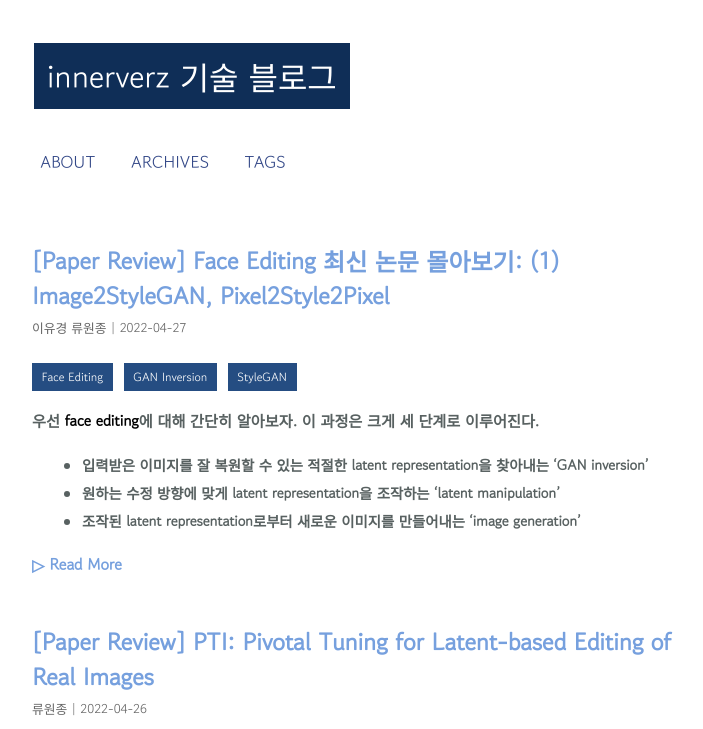
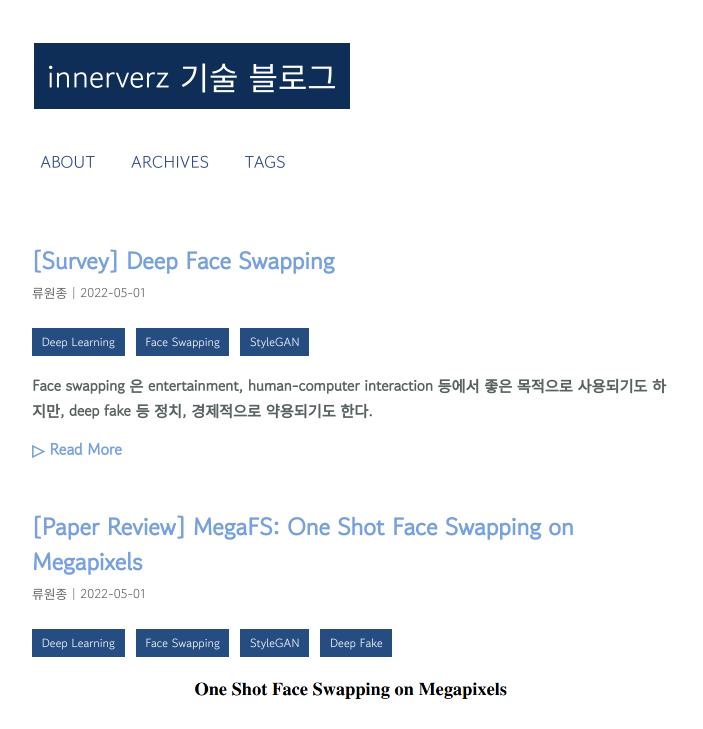
Before and after one commit to Innerverz-AI/Innerverz-AI.github.io, a Jekyll site: the page built from index.html, in a window 1280 px wide and 1400 px high. Shown: the top 729 px of the window, without its empty margins (288-991 px from the left). Built offline with Jekyll 4.4.1, drawn with Linux system fonts in a browser that asks for light colours; some web fonts are replaced; the list of posts is cut into pages by our own code; some of the changed lines change nothing that is shown.

Commit message:
new pose: MegaFS

```diff
--- a/_posts/face-editing/2022-04-26-review-PTI.md
+++ b/_posts/face-editing/2022-04-26-review-PTI.md
@@ -8,15 +8,13 @@ tags: [Deep Learning, GAN Inversion, PTI, Latent Manipulation]
 
 ![title](/assets/posts/face-editing/2022-04-26-review-PTI/title.PNG){: width="100%", height="100%"}<br>
 
-![main](/assets/posts/face-editing/2022-04-26-review-PTI/main.PNG){: width="100%", height="100%"}<br>
-
 # Motivation
 Real image editing 을 위해서는 reconstruction 과 editing 둘 다 잘되어야 하는데 좋은 방법 없을까?
 
 # Summary
 1. Generator 를 주어진 real image 에 finetuning 해서 reconstruction 성능을 끌어올린다.
 
-2. Distortion-editability trade-off 를 극복함으로써 editing 성능을 유지한다.
+2. Distortion-editability trade-off 를 극복함으로써 editing 성능도 놓치지 않는다.
 
 3. Real imag editing 이 가능하며, multi images 도 pivotal tuning 가능하다.
 
@@ -31,13 +29,13 @@ Real image editing 을 위해서는 reconstruction 과 editing 둘 다 잘되어
 
 - 같은 W+ space 를 이용하더라도, encoder-based GAN inversion 보다 optimization-based GAN inversion 의 reconstruction 성능이 더 좋다. 하지만 editing 능력은 전자가 후자보다 더 낫다.
 
-> 이 문제를 distortion-editability trade-off 라고 부른다. W+ space 의 latent vetor 중에서도 W space 에 가까운 것일수록 editability 가 좋다. e4e 에서는 W+ latent space 의 latent vector 중에서도 W space 에 근접한 것들을 찾아내 reconstruction 과 editing 성능을 동시에 잡으려 했고, 이런 latent vector 를 sweetie-spot 라고 했다.
+> Real image 에 대해 reconstruction 이 잘 되는 w vector 를 찾을수록 editing 능력이 떨어지는 현상을 보인다. 이 문제를 distortion-editability trade-off 라고 부른다. W+ space 의 latent vetor 중에서도 W space 에 가까운 것일수록 editability 가 좋다. e4e 에서는 W+ latent space 의 latent vector 중에서도 W space 에 근접한 것들을 찾아내 reconstruction 과 editing 성능을 동시에 잡으려 했고, 이런 latent vector 를 sweetie-spot 라고 했다.
 
 
 ## Inversion
 - Inversion step 의 목적은 real image $x$ 에 대응하는 $w_p$ 를 찾는 것이다.
 
-- 아래와 같은 Loss function 을 이용해 optimization 한다.
+- 아래와 같은 Loss function 을 이용해 latent vector $w$ 를 optimization 한다. 즉 generator 에 $w$ 를 입력했을 때 $x$ 를 잘 복원하도록, $w$ 를 조금씩 수정하는 과정을 반복한다.
 
 $$
 w_p, n=\underset{w, n}{\operatorname{argmin}} \ L_{LPIPS}(x, G(w, n; \theta))+\lambda_nL_n(n))
--- /dev/null
+++ b/_posts/face-swapping/2022-05-01-paper-review-MegaFS.md
@@ -0,0 +1,155 @@
+---
+layout: post
+title:  "[Paper Review] MegaFS: One Shot Face Swapping on Megapixels"
+date:   2022-05-01
+author: 류원종
+tags: [Deep Learning, Face Swapping, StyleGAN, Deep Fake]
+---
+
+![title](/assets/posts/face-swapping/MegaFS/title.PNG){: width="100%", height="100%"}<br>
+
+# Motivation
+Face Swapping 기술이 좋긴한데 해상도가 너무 낮네?
+
+StyleGAN 을 이용해 고해상도 face swapping 이미지를 생성해보자!
+
+# Methods
+
+![scheme](/assets/posts/face-swapping/MegaFS/scheme.PNG){: width="100%", height="100%"}<br>
+
+Face swapping 의 목표는 source image $x_s$ 로부터 identity 를, target image $x_t$ 로부터 attributes 를 추출한 뒤, 이들을 합친 $y_{s2t}$ 를 생성하는 것이다.
+
+이 과정을 세 단계로 구분해서 생각해볼 수 있다.
+- Stage I. Face Encoding
+  - $x_s$ 와 $x_t$ 를 각각 latent vector $S \in W^{++}$ 로 표현한다.
+    - 부자연스러운 image-level image editing 이 아닌, 자연스러운 이미지를 생성할 수 있는 latent-level manipulation 이 가능해진다.
+  - Latent vector $S$는 $C \in R^{4 \times 4\times 512}$ , $L^{low} \in R^{4 \times 512}$ , $L^{high} \in R^{14 \times 512}$ 로 구성된다.
+  - $L^{low}$ 는 이미지의 sparse information 을, $L^{high}$는 이미지의 fine information 을 포함한다.
+- Stage II. Latent Code Manipulation
+  - Swapped face $y_{s2t}$ 의 정보를 담은 latent vector, $S_{s2t}$ 를 만든다.
+  - $S_t$ 의 $C_t$ 와 $L_t^{low}$ 를 그대로 가져와 $S_{s2t}$ 의 $C$ 와 $L^{low}$로 사용한다.
+  - $L_s^{high}$ 와 $L_t^{high}$ 둘을 섞어 $L_{s2t}$ 를 만들고, 이를 $S_{s2t}$ 의 $L^{high}$로 사용한다.
+- Stage III. Face Generation
+  - StyleGAN2 generator 에 $S_{s2t}$ 를 입력해 swapped face 를 생성한다.
+
+이 논문에서는 Stage I 에서 Hierarchial Represntation Face Encoder 를, Stage II 에서 Face Transfer module 을 제안한다. Stage III 에서는 StyleGAN2 generator 를 그대로 사용한다.
+
+## 3.1 Hierarchial Representation Face Encoder (HieRFE)
+
+![title](/assets/posts/face-swapping/MegaFS/HieRFE.PNG){: width="100%", height="100%"}<br>
+
+Face swapping 의 첫 단계는 이미지로부터 정보를 추출하는 것이다. 이를 위해 저자들은 feature pyramid strcture 를 이용한 Hierarchial Encoder 를 제안한다. 이미지를 HieRFE 에 입력하면 Residual Block 들을 통과하며 feature pyramid 를 생성한다. 각 단계의 feature map 들은 mapping network 를 통과해 18 개의 single latent vector 로 표현된다. 그 중 일부는 4x512 크기의 low-level topology information $L^{low}$ 로, 나머지는 14x512 크기의 high-level semantic information $L^{high}$ 로 분류된다.
+
+>
+이 방법은 pixel2Style2pixel 에서 제안하는 방법과 비슷하지만, styleGAN 에서 상수로 고정되어 있는 initial feature map $C \in R^{4 \times 4\times 512}$ 까지 구해낸다는 점이 다르다.
+>
+
+## 3.2 Face Transfer Module (FTM)
+
+![title](/assets/posts/face-swapping/MegaFS/FTB.PNG){: width="100%", height="100%"}<br>
+
+위 3.1 에서 두 이미지의 정보를 추출했으니 이제 둘을 잘 섞어줄 차례다. $L^{low}$ 는 얼굴의 방향, 얼굴의 구조 등 굵직한 정보를 담당하고 있는데, swapped face 의 얼굴형이나 얼굴 방향은 target image 를 따라야 하므로 $L_{target}^{low}$ 를 사용한다. $L^{high}$ 는 눈코입의 형태, 표정, 색감 등 다양한 정보를 포함하고 있는데, 눈코입 등의 형태는 source image 를, 표정과 조명 정보는 target image 를 따라야 하므로 $L^{high}$ 는 둘을 섞어야 한다.
+
+두 이미지로부터 추출한 $L_t^{high}$ 와 $L_s^{high}$ 를 잘 섞어 swapped face 를 표현할 수 있는 representation vetor $L_{s2t}^{high}$ 를 얻어내기 위해 Face Transfer Moduel (FTM) 을 제안했다. FTM 은 $L^{high}$의 각 레이어별로 하나씩 Face Transfer Block (FTB) 를 두어 총 14개의 FTB 를 포함한다. FTB 는 $l_t^{high}$ 와 $l_s^{high}$ 를 하나씩 입력받아 $l_s2t$를 만들어낸다. FTB 는 Transfer cell 3개로 이루어져 있는데, 위 그림처럼 두 벡터가 입력으로 들어간다. Transfer cell 의 두 입력값을 각각 a, b 라고 하면, 아래와 같은 연산을 통해 출력값을 계산한다.
+
+$$
+c = concat(a, b)
+$$
+
+$$
+a' = TanH(MN_2(Sigmoid(MN_1(c) \times a)) + a)
+$$
+
+$$
+b' = TanH(MN_2(Sigmoid(MN_1(c) \times b)) + b)
+$$
+
+
+마지막으로, trainable weight $w \in R^{1 \times 512}$ 를 이용해 $l_{s2t}$ 를 얻는다.
+
+$$
+l_{s2t} = \sigma(w)\hat{l}_t^{high} + (1-\sigma(w)) \hat{l}_s^{high}
+$$
+
+그리고 14개의 $l_{s2t}$ 를 모아 $L_{s2t}$ 를 완성한다.
+
+## 3.3 High-Fidelity Face Generation
+
+StyleGAN 을 그대로 사용하긴 한다. 자신들이 제안한 모듈들이 styleGAN 의 latent space 를 확장했기 때문에 얼굴을 표현하는 능력이 좋아지고 학습 과정이 효율적이라고 하는데, 논문에서 주장하는 설명이 논리적이지 않아 생략한다.
+
+# Training
+
+이 논문에서 제안한 두 모듈은 순차적으로 학습한다. 즉 two stage learning 이다.
+
+## Objective functions of HieRFE
+
+이전 논문들처럼 $L_{rec}$, $L_{LPIPS}$, $L_{id}$ 를 사용한다. 추가로 pose 와 expression 에 가이드를 주기 위해 landmark loss 를 추가한다.
+
+$$
+L_{ldm} = ||P(x) - P(\hat{x})||_2
+$$
+
+
+## Objective functions of FTM
+
+HieRFE 를 학습할 때와 마찬가지로 $L_{rec}$, $L_{LPIPS}$, $L_{id}$, $L_{ldm}$ 을 사용하며, 학습과정을 안정화하기 위해 $L_{norm}$ 를 추가한다.
+
+$$
+L_{norm} = ||L_s^{high} - L_{s2t}||_2
+$$
+
+## Dataset
+
+CelebA, CelebA-HQ, FFHQ, FaceForensics++ 등을 사용했다.
+StyleGAN 으로 200k 장의 이미지를 생성해 보조적으로 사용했다.
+
+## Details
+
+Learning rate 은 0.01 로 설정했다. HieRFE 와 FTM 은 순차적으로 10 epoch 씩 학습했다. 학습에는 CelebA, CelebA-HQ, FFHQ, 그리고 추가로 제작한 보조 데이터를 이용했다. 학습 시간은 Tesla V100 GPU 를 3대 써서 5일이 걸렸다.
+
+# Results
+
+## MegaFS
+
+![result2](/assets/posts/face-swapping/MegaFS/result2.PNG){: width="100%", height="100%"}<br>
+
+다양한 포즈와 표정에도 변환이 잘 된다.
+
+## Comparison with existing methods
+
+![result1](/assets/posts/face-swapping/MegaFS/result1.PNG){: width="100%", height="100%"}<br>
+
+Faceshifter 와 MegaFS 가 가장 좋은 성능을 보이는데, Faceshifter 의 경우 face encoder 에서 뽑혀진 정보는 identity 와 다른 attributes 가 완벽히 disentangled 되어 있지 않다.
+
+## ablation study: W++ space
+
+![result3](/assets/posts/face-swapping/MegaFS/result3.PNG){: width="100%", height="100%"}<br>
+
+Reconstruction 테스트 결과인데, W+ space 를 쓰는 경우 sunglass, eyeglasses, eye gaze 등을 재현하는데 실패했다.
+
+## ablation study: FTM
+
+![ftm](/assets/posts/face-swapping/MegaFS/ftm.PNG){: width="100%", height="100%"}<br>
+
+이 논문에서는 $L_t^{high}$ 와 $L_s^{high}$ 를 잘 섞어 $L_{s2t}^{high}$ 를 만드는 방법을 제안했는데, 이 방법에 대한 유효성을 검증한다. 이를 위해 세 가지 방법을 비교했는데, 첫 번쨰는 $L_t^{high}$ 와 $L_s^{high}$ 를 섞지 않고 $L_s^{high}$ 만을 사용하는 것이다. 이를 latent code replacement (LCR) 이라고 한다. 두 번째는 아래 그림처럼 self-attention 방식을 이용한 것으로, ID injection 이라고 부른다. 세 번째는 이 논문에서 제안한 FTM 을 사용하는 방식이다.
+
+위 그림에서 결과를 볼 수 있듯, LCR 방식은 target image 의 appearance 정보를 잃어버렸기 때문에 피부 색이 target 과 다르다. ID injection 은 target 의 expression 을 가져오는데 가장 효과적이었다. FTM 은 ID similarty 가 가장 높고, pose error 가 가장 낮았다.
+
+![idinjection](/assets/posts/face-swapping/MegaFS/idinjection.PNG){: width="100%", height="100%"}<br>
+
+
+# Conclusion
+
+- HieRFE: $W^{++}$ space 를 이용해 얼굴 복원 능력을 높였다.
+
+- FTM: id loss 외에 추가적인 loss function 없이 identity 를 잘 옮겨왔다.
+
+- Image generation: StyleGAN 을 이용해 고해상도 이미지를 생성할 수 있었고, 동시에 학습 시간과 메모리 사용량을 줄였다.
+
+# My opinion
+
+- 저자들이 FTM 에서 Transfer cell 을 구성한 원리를 설명했지만, 논리적이지 않아 삭제했다.
+
+- FTM, ID injection 을 비교했을 때 어떤 방식이 확실히 좋다고 말하기 애매하다.
+
+- StyleGAN 을 사용해 해상도를 높였다는 점은 의미 있으나, 성능이 개선되어져야 할 필요는 있다.
--- /dev/null
+++ b/_posts/face-swapping/2022-05-01-survey-face-swapping.md
@@ -0,0 +1,35 @@
+---
+layout: post
+title:  "[Survey] Deep Face Swapping"
+date:   2022-05-01
+author: 류원종
+tags: [Deep Learning, Face Swapping, StyleGAN]
+---
+
+Face swapping 은 entertainment, human-computer interaction 등에서 좋은 목적으로 사용되기도 하지만, deep fake 등 정치, 경제적으로 약용되기도 한다.
+
+Face swapping 을 위해 이미지 두 장(source & target)을 입력 받는데, source 는 identity 를, target 은 pose, expression, illumination, background 등을 제공하는 이미지를 의미한다.
+
+현존하는 Face Swapping 방법은 크게 두 부류로 나눌 수 있다. 첫 번째는 대상이 정해져 있는 subject-specific, 두 번째는 임의의 사람을 대상으로 하는 subject-agnostic 이다.
+
+1. subject-specific [11, 27, 34]
+- source 와 target 으로 정해진 쌍이 있다.
+2. subject-agnostic [35, 5, 28, 38, 36]
+- 임의의 source 와 target 에 적용한다.
+
+StyleGAN 을 필두로 고해상도 이미지 생성이 대세인 가운데, face swapping 역시 1024x1024 크기를 타겟으로 하는 논문들이 등장했다.
+High-resolution swapped face 를 생성하기 어려웠던 이유는 3가지 인데,
+1. 인코더 단에서 정보 손실이 많기 때문에
+2. GAN 학습이 불안정하기 때문에
+3. GPU memory 의 한계 때문에
+
+
+[11]  https://github.com/ondyari/FaceForensics/tree/master/dataset/DeepFakes
+[27]
+[34] [Disney (2020)] (https://studios.disneyresearch.com/2020/06/29/high-resolution-neural-face-swapping-for-visual-effects/)
+
+[35] Towards open-set identity preserving face synthesis.
+[5] [FSnet](https://tatsy.github.io/projects/natsume2018fsnet/)
+[28] Advancing high fidelity identity swapping for forgery detection.
+[38] Face identity disentanglement via latent spacemapping
+[36] Fast Face-swap Using Convolutional Neural Networks
```
Also changed, not shown: Gemfile.lock, assets/posts/face-swapping/MegaFS/FTB.PNG (added), assets/posts/face-swapping/MegaFS/HieRFE.PNG (added), assets/posts/face-swapping/MegaFS/ftm.PNG (added), assets/posts/face-swapping/MegaFS/idinjection.PNG (added), assets/posts/face-swapping/MegaFS/result1.PNG (added), assets/posts/face-swapping/MegaFS/result2.PNG (added), assets/posts/face-swapping/MegaFS/result3.PNG (added), assets/posts/face-swapping/MegaFS/scheme.PNG (added), assets/posts/face-swapping/MegaFS/title.PNG (added), 1 other file.
